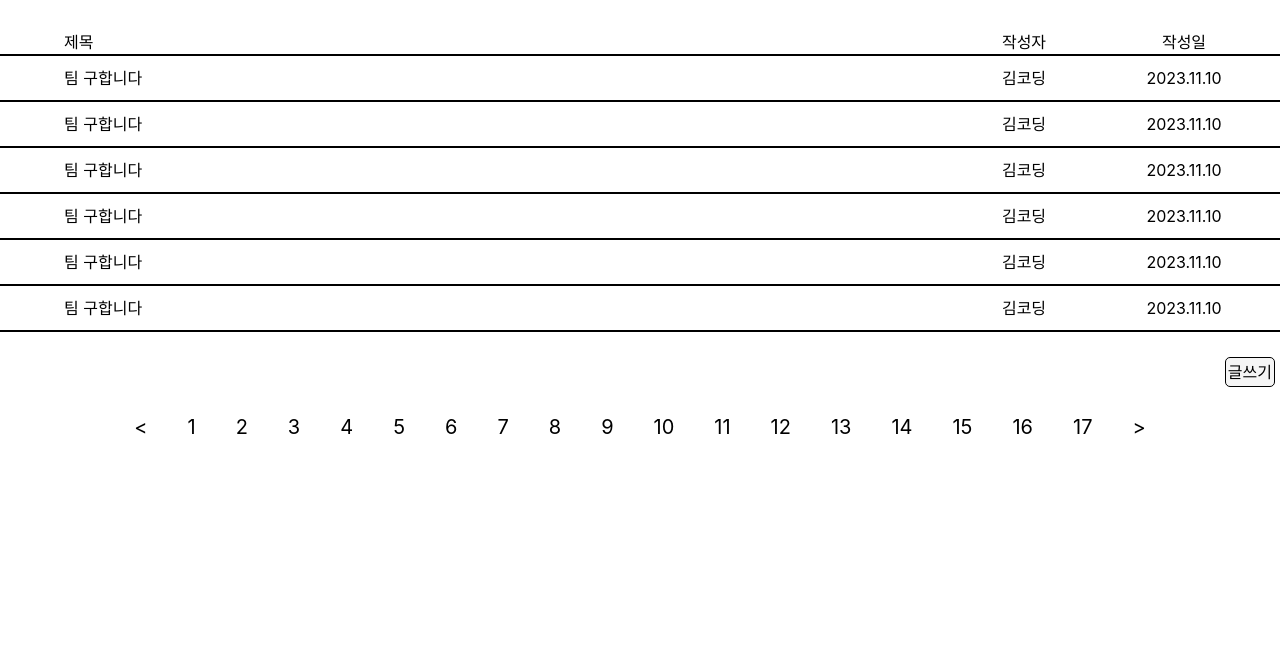
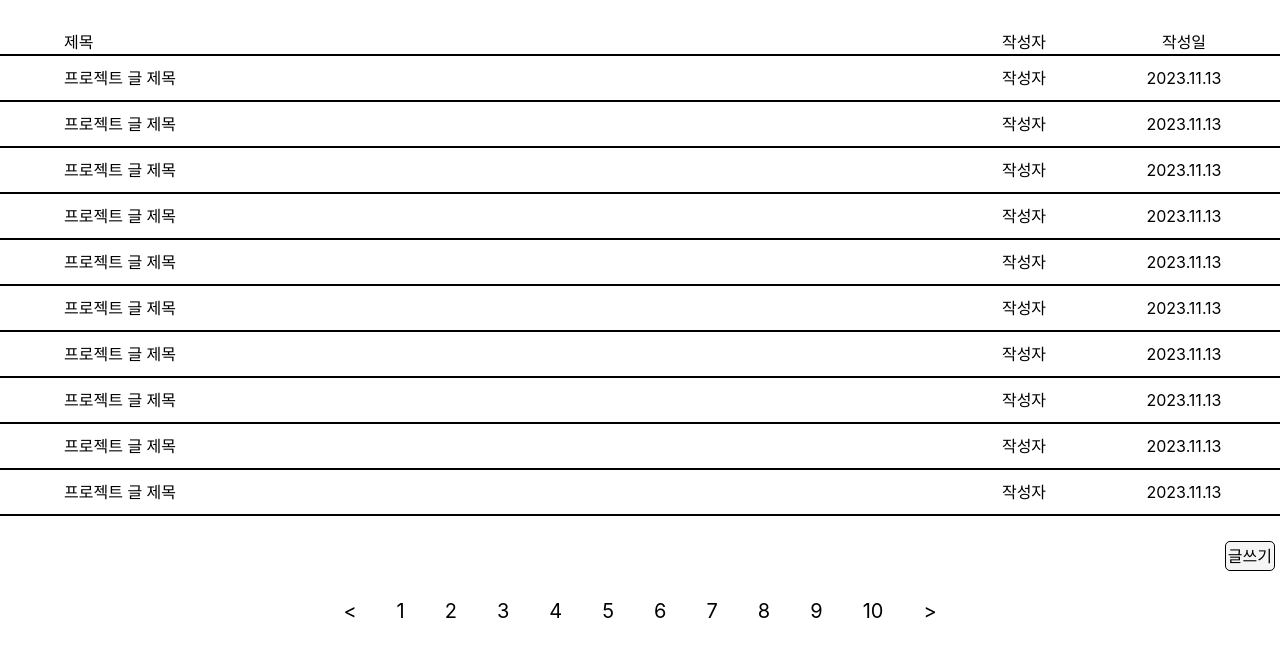
Before and after one commit to park20011029/2023-2-OSSP2-PM4-4, a React (Create React App) app in the folder client/: page /contestInfoPostTeamListPage in a window 1280 px wide. Shown: the top 656 px of the page. Built offline with nearby package versions, Linux system fonts and the light colour scheme.

Commit message:
Feat: Add project list/write page 프로젝트 게시판 목록/보기/글쓰기 페이지 추가 Github issue #14

```diff
--- a/client/src/App.js
+++ b/client/src/App.js
@@ -3,7 +3,6 @@ import { BrowserRouter as Router, Routes, Route } from "react-router-dom";
 import MainPage             from "./main/MainPage";
 import MyPage               from "./mypage/MyPage";
 import Project_ListPage    from "./forum/page/Project_ListPage";
-import Project_TeamWrite    from "./forum/page/Project_TeamWrite";
 import Contest_ListPage     from "./forum/page/Contest_ListPage";
 import Contest_Info_Post   from "./forum/page/Contest_Info_Post";
 import Contest_Info_Write from "./forum/page/Contest_Info_Write";
@@ -22,10 +21,9 @@ function App() {
                 {/*공모전 정보 게시글 상세 페이지*/}     <Route path="/contestInfoPostPage"     element={<Contest_Info_Post />}/>
                 {/*공모전 정보 게시글 작성 페이지*/}     <Route path={"/contestInfoWritePage"}   element={<Contest_Info_Write />}/>
                 {/*공모전 정보 게시글 팀원모집 탭*/}     <Route path="/contestInfoPostTeamListPage"      element={<Contest_Team_ListTab />}/>
-                {/*공모전 팀원모집 글(보기)*/}          <Route path="/contestTeamWriteView"     element={<Contest_Team_WriteView/>}/>
+                {/*공모전 팀원모집 글(보기)*/}          <Route path="/contestTeamWriteView/:id"     element={<Contest_Team_WriteView/>}/>
                 {/*공모전 팀원모집 글(쓰기)*/}          <Route path="/contestTeamWritePost"     element={<Contest_Team_WritePost/>}/>
                 <Route path="/project_forum"    element={<Project_ListPage />}/>
-                <Route path="/project_write"    element={<Project_TeamWrite />}/>
                 <Route path="/chat_list"        element={<ChatListPage />}/>
                 <Route path="/login"            element={<LogInPage />}/>
                 <Route path="/my_page"          element={<MyPage />}/>
--- a/client/src/forum/component/List_Category.js
+++ b/client/src/forum/component/List_Category.js
@@ -64,7 +64,7 @@ const List_Category = ({criteria, detailList, selected, updateSelected}) => {
             <div className={styles.criteria}>
                 {categories.map((category) => (
                     <div key={category} className={styles.checkbox}>
-                        <label>{criteria[category]}</label>
+                        <label className={styles.checkListTitle}>{criteria[category]}</label>
                         {renderCheckBoxes(category)}
                     </div>
                 ))}
--- a/client/src/forum/component/projectList.js
+++ b/client/src/forum/component/projectList.js
@@ -1,8 +1,7 @@
 import React from "react";
 import { useNavigate } from 'react-router-dom';
 import renderPageNumber from './RenderPageNumber';
-import styles from "../css/ListPage.module.css";
-import "../css/Contest_Team_ListTab.css";
+import styles from "../css/Contest_Team_ListTab.module.css";
 
 // dummy data
 let write = {
@@ -11,9 +10,9 @@ let write = {
     name: "작성자",
     date: "2023.11.13"
 };
-const writeList = [write, write, write, write, write, write];
+const writeList = [write, write, write, write, write, write, write, write, write, write];
 const totalWrite = 100;
-const pageSize = 6;
+const pageSize = 10;
 
 //Todo: 글 리스트 가져오기
 const getList = () => {
@@ -24,27 +23,28 @@ const ProjectList = () => {
     const navigate = useNavigate();
     //상세페이지 이동
     function moveToWrite(index) {
-        navigate(`/ProjectWrite/${index}`);
+        navigate(`/ContestTeamWriteView/${index}`);
     }
     return (
-        <div className="List">
-            <div className="category_row">
-                <label className="title">제목</label>
-                <label className="writer">작성자</label>
-                <label className="date">작성일</label>
+        <div className={styles.List}>
+            <div className={styles.category_row}>
+                <label className={styles.title}>제목</label>
+                <label className={styles.writer}>작성자</label>
+                <label className={styles.date}>작성일</label>
             </div>
 
             {writeList.map((item, index) => (
-                <div className="item" key={index} onClick={() => moveToWrite(item.number)}>
-                    <label className="title">{item.title}</label>
-                    <label className="writer">{item.name}</label>
-                    <label className="date">{item.date}</label>
+                <div className={styles.item} key={index} onClick={() => moveToWrite(item.number)}>
+                    <label className={styles.title}>{item.title}</label>
+                    <label className={styles.writer}>{item.name}</label>
+                    <label className={styles.date}>{item.date}</label>
                 </div>
             ))}
-            <div className={"writeButton"}>
+
+            <div className={styles.writeButton}>
                 <button onClick={()=>{navigate('/contestTeamWritePost')}}>글쓰기</button>
             </div>
-            <div className={"pageNumber"}>
+            <div className={styles.pageNumber}>
                 {renderPageNumber(totalWrite, pageSize, getList)}
             </div>
         </div>
--- a/client/src/forum/css/ListPage.module.css
+++ b/client/src/forum/css/ListPage.module.css
@@ -60,7 +60,9 @@
     display:flex;
     flex-direction: row;
 }
-
+.checkListTitle {
+    width:10%;
+}
 .checkbox label {
     font-size:17px;
     font-weight: bold;
--- a/client/src/forum/page/Contest_Team_ListTab.js
+++ b/client/src/forum/page/Contest_Team_ListTab.js
@@ -2,7 +2,8 @@
 import React from "react";
 import { useNavigate } from 'react-router-dom';
 import renderPageNumber from '../component/RenderPageNumber';
-import "../css/Contest_Team_ListTab.css"
+import "../css/Contest_Team_ListTab.module.css"
+import ProjectList from "../component/projectList";
 
 //dummy data
 let write = {
@@ -29,27 +30,8 @@ const Contest_Team_ListTab = () => {
     }
 
     return (
-        <div className="List">
-            <div className="category_row">
-                <label className="title">제목</label>
-                <label className="writer">작성자</label>
-                <label className="date">작성일</label>
-            </div>
+        <ProjectList />
 
-            {writeList.map((item, index) => (
-                <div className="item" key={index} onClick={() => moveToWrite(item.number)}>
-                    <label className="title">{item.title}</label>
-                    <label className="writer">{item.name}</label>
-                    <label className="date">{item.date}</label>
-                </div>
-            ))}
-            <div className={"writeButton"}>
-                <button onClick={()=>{navigate('/contestTeamWritePost')}}>글쓰기</button>
-            </div>
-            <div className={"pageNumber"}>
-                {renderPageNumber(totalWrite, pageSize, getList)}
-            </div>
-        </div>
     );
 };
 
--- a/client/src/forum/page/Contest_Team_Write(View).js
+++ b/client/src/forum/page/Contest_Team_Write(View).js
@@ -103,6 +103,10 @@ const renderCategory = () => {
 
 
 const Contest_Team_WriteView = () => {
+    let currentUrl = window.location.href;
+    let writeNo = new URLSearchParams(currentUrl.split('?')[1]);
+    console.log(writeNo);
+    //Todo : urlparam을 이용하여 글 정보 받아오기
     return(
         <div>
             <Nav />
```
Also changed, not shown: client/src/forum/css/Contest_Team_ListTab.module.css (renamed from client/src/forum/css/Contest_Team_ListTab.css).
